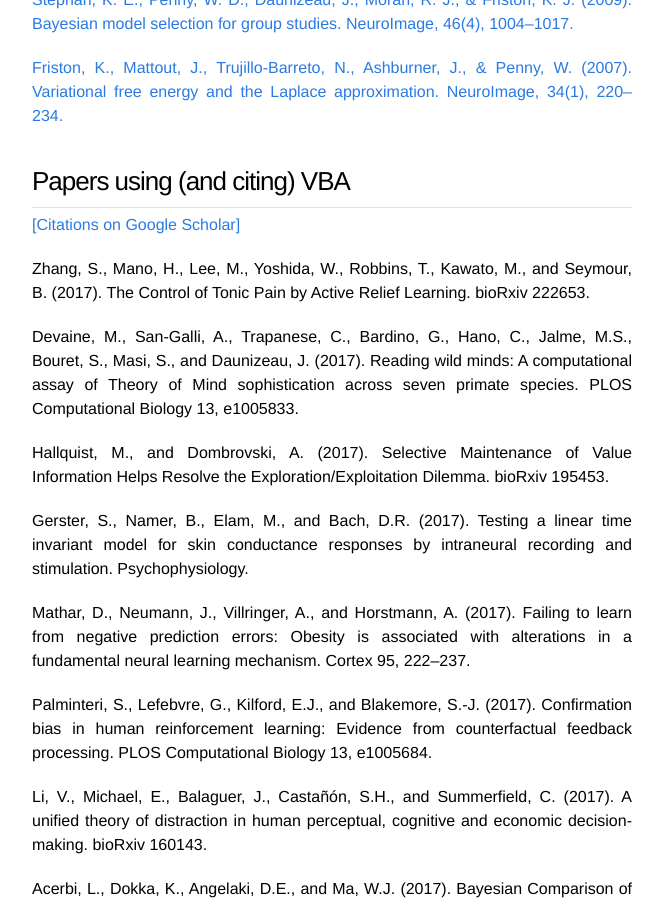
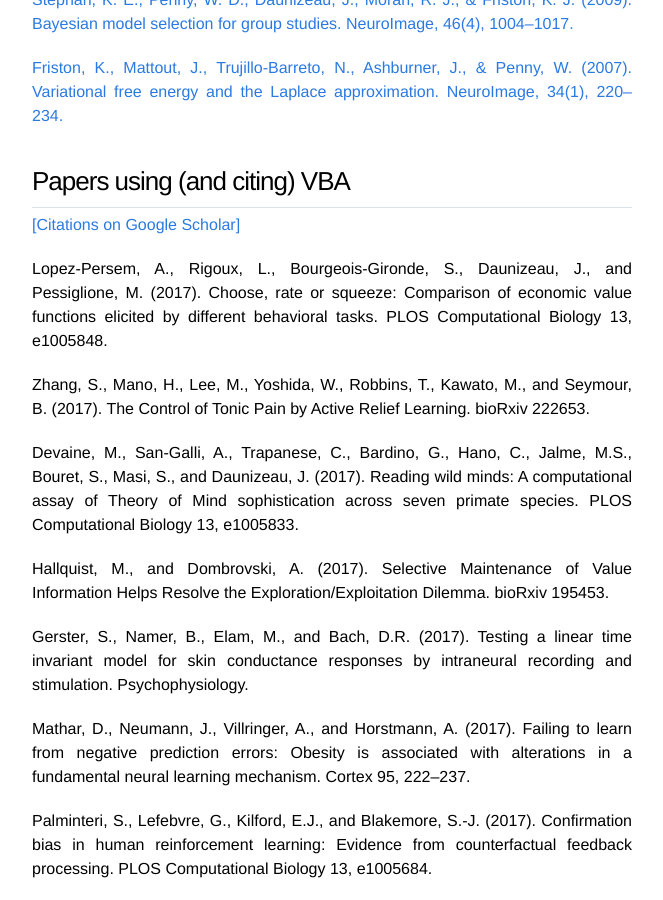
Before and after one commit to MBB-team/VBA-toolbox, a Jekyll site: the page built from references/index.html, in a window 1280 px wide and 900 px high, scrolled down 629 px. Shown: the whole window, without its empty margins (308-971 px from the left). Built offline with Jekyll 4.4.1, drawn with Linux system fonts in a browser that asks for light colours; nearby versions of some CDN libraries.

Commit message:
Update index.html

```diff
--- a/references/index.html
+++ b/references/index.html
@@ -47,6 +47,10 @@ title: References
 <h2>Papers using (and citing) VBA</h2>
 
 <a href="https://scholar.google.fr/scholar?cites=12309426867631772776">[Citations on Google Scholar]</a>
+
+<p>
+  Lopez-Persem, A., Rigoux, L., Bourgeois-Gironde, S., Daunizeau, J., and Pessiglione, M. (2017). Choose, rate or squeeze: Comparison of economic value functions elicited by different behavioral tasks. PLOS Computational Biology 13, e1005848.
+</p>
 
 <p>
   Zhang, S., Mano, H., Lee, M., Yoshida, W., Robbins, T., Kawato, M., and Seymour, B. (2017). The Control of Tonic Pain by Active Relief Learning. bioRxiv 222653.
```
